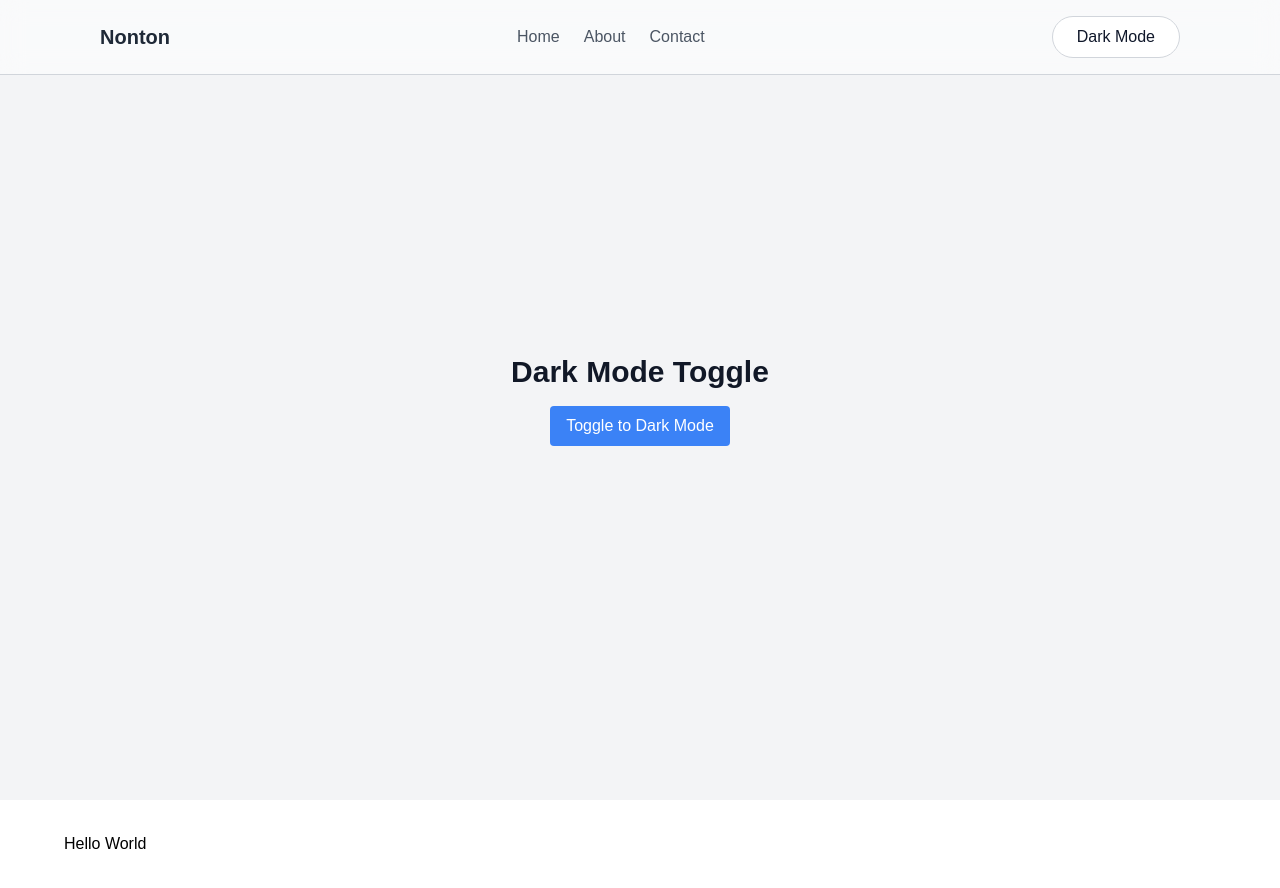
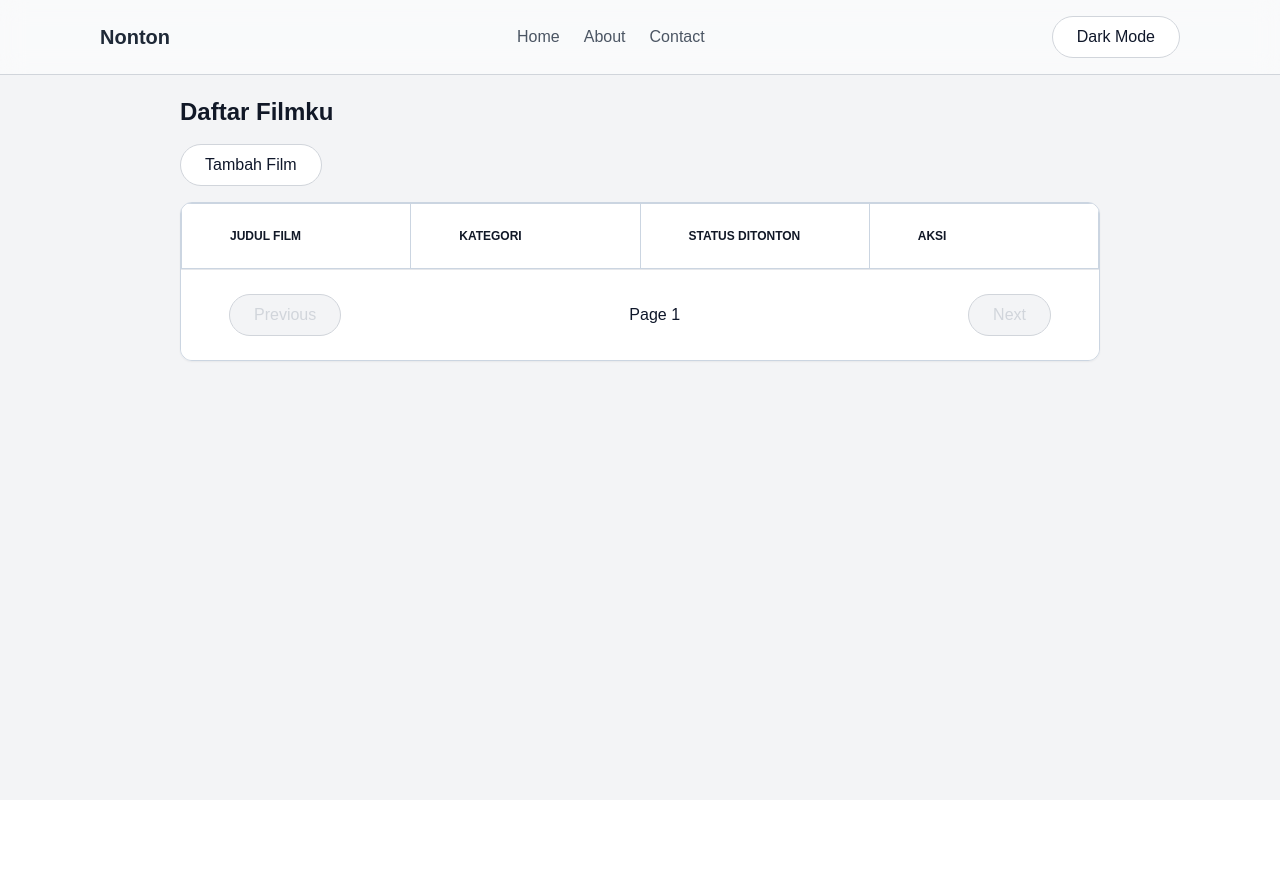
Before and after one commit to azrappp/aksa-intern-app, a React (Vite) app: page / in a window 1280 px wide. Shown: the top 888 px of the page. After the commit the page ends 800 px from the top, so only its background shows below. Built offline with nearby package versions, Linux system fonts and the light colour scheme; a web font is replaced by a local one.

Commit message:
feat: CRUD list movie using localstorage

```diff
--- a/package.json
+++ b/package.json
@@ -11,6 +11,7 @@
   },
   "dependencies": {
     "@headlessui/react": "^2.2.0",
+    "@tanstack/react-table": "^8.20.6",
     "bcryptjs": "^2.4.3",
     "jsonwebtoken": "^9.0.2",
     "react": "^18.3.1",
--- a/src/HomePage.jsx
+++ b/src/HomePage.jsx
@@ -1,10 +1,10 @@
 import DefaultLayout from "./layouts/DefaultLayout";
-
+import MovieList from "./pages/MovieList";
 const HomePage = () => {
   return (
     <>
       <DefaultLayout>
-        <p>Hello World</p>
+        <MovieList></MovieList>
       </DefaultLayout>
     </>
   );
--- /dev/null
+++ b/src/components/Modal.jsx
@@ -0,0 +1,62 @@
+import {
+  Dialog,
+  DialogBackdrop,
+  DialogPanel,
+  DialogTitle,
+} from "@headlessui/react";
+import clsx from "clsx";
+import PropTypes from "prop-types";
+
+const Modal = ({
+  children,
+  title,
+  description,
+  open = false,
+  onClose,
+  ...props
+}) => {
+  return (
+    <>
+      <Dialog
+        open={open}
+        as="div"
+        className="relative z-10 focus:outline-none"
+        onClose={onClose}
+        {...props}
+      >
+        <DialogBackdrop className="fixed inset-0 bg-black/50 backdrop-blur-sm" />
+        <div className="fixed inset-0 z-10 w-screen overflow-y-auto">
+          <div className="flex min-h-full items-center justify-center p-4">
+            <DialogPanel
+              transition
+              className={clsx(
+                "w-full max-w-2xl rounded-xl p-6",
+                "bg-white text-slate-900", // Default light mode styles
+                "dark:bg-slate-800 dark:text-slate-100", // Dark mode styles
+                "duration-150 ease-out data-[closed]:transform-[scale(95%)] data-[closed]:opacity-0",
+              )}
+            >
+              <DialogTitle as="h1" className="text-3xl font-semibold">
+                {title}
+              </DialogTitle>
+              <p className="mt-2 text-sm text-slate-400 dark:text-slate-300">
+                {description}
+              </p>
+              <div className="mt-4">{children}</div>
+            </DialogPanel>
+          </div>
+        </div>
+      </Dialog>
+    </>
+  );
+};
+
+Modal.propTypes = {
+  title: PropTypes.string.isRequired,
+  description: PropTypes.string.isRequired,
+  open: PropTypes.bool,
+  onClose: PropTypes.func.isRequired,
+  children: PropTypes.node.isRequired,
+};
+
+export default Modal;
--- a/src/components/Table.jsx
+++ b/src/components/Table.jsx
@@ -43,7 +43,7 @@ const Table = React.memo(
     });
 
     return (
-      <div className="my-4 border border-slate-300 border-none rounded-xl overflow-clip shadow-sm">
+      <div className="my-4 border border-slate-300 dark:border-slate-700 rounded-xl overflow-clip shadow-sm">
         <div className="overflow-x-auto">
           <table className="w-full min-w-min items-center border-collapse table-fixed">
             <thead className="min-w-min">
@@ -56,7 +56,7 @@ const Table = React.memo(
                         width:
                           header.getSize() !== 150 ? header.getSize() : "auto",
                       }}
-                      className="min-w-max px-12 align-middle border border-none py-6 text-xs uppercase border-t-0 border-l-0 border-r-0 whitespace-nowrap font-semibold text-left bg-white text-slate-400 border-slate-300"
+                      className="min-w-max px-12 align-middle border py-6 text-xs uppercase whitespace-nowrap font-semibold text-left bg-white dark:bg-slate-900 dark:text-slate-300 border-slate-300 dark:border-slate-700"
                     >
                       {flexRender(
                         header.column.columnDef.header,
@@ -74,7 +74,7 @@ const Table = React.memo(
                     <td
                       key={cell.id}
                       style={{ width: cell.column.getSize() }}
-                      className="min-w-max border-t-0 px-12 align-middle border-l-0 border-r-0 text-sm whitespace-nowrap py-6 text-slate-500 bg-white"
+                      className="min-w-max border-t-0 px-12 align-middle border-l-0 border-r-0 text-sm whitespace-nowrap py-6 text-slate-500 bg-white dark:bg-slate-900 dark:text-slate-400 dark:border-slate-700"
                     >
                       {flexRender(
                         cell.column.columnDef.cell,
@@ -87,7 +87,7 @@ const Table = React.memo(
             </tbody>
           </table>
           {enablePagination && (
-            <div className="flex justify-between items-center bg-white px-12 py-6 border-t">
+            <div className="flex justify-between items-center bg-white dark:bg-slate-900 px-12 py-6 border-t dark:border-slate-700">
               <Button
                 variant="outline"
                 onClick={() => {
@@ -97,7 +97,7 @@ const Table = React.memo(
               >
                 Previous
               </Button>
-              <span className="text-slate-900">
+              <span className="text-slate-900 dark:text-slate-300">
                 Page {table.getState().pagination.pageIndex + 1}
               </span>
               <Button
--- a/src/layouts/DefaultLayout.jsx
+++ b/src/layouts/DefaultLayout.jsx
@@ -6,24 +6,15 @@ const DefaultLayout = ({ children }) => {
   const { theme, toggleTheme } = useTheme(); // Gunakan hook
 
   return (
-    <div className="flex min-h-screen">
+    <div className="flex min-h-screen justify-center bg-gray-100 dark:bg-gray-900 text-gray-900 dark:text-gray-100">
       {/* Main Content */}
       <div className="flex-1 flex flex-col">
         {/* Navbar */}
         <Navbar theme={theme} toggleTheme={toggleTheme} />
         {/* Body */}
-        <div className="min-h-screen flex items-center justify-center bg-gray-100 dark:bg-gray-900 text-gray-900 dark:text-gray-100">
-          <div className="text-center">
-            <h1 className="text-3xl font-bold mb-4">Dark Mode Toggle</h1>
-            <button
-              onClick={toggleTheme}
-              className="px-4 py-2 rounded bg-blue-500 text-white hover:bg-blue-600 dark:bg-blue-700 dark:hover:bg-blue-800"
-            >
-              Toggle to {theme === "dark" ? "Light" : "Dark"} Mode
-            </button>
-          </div>
-        </div>
-        <main className="flex-1 p-16 pt-8">{children}</main>
+        <main className="mx-auto  p-16 pt-20 w-[1080px] justify-center flex items-center">
+          {children}
+        </main>
       </div>
     </div>
   );
--- /dev/null
+++ b/src/pages/MovieList.jsx
@@ -0,0 +1,184 @@
+import React, { useState, useEffect } from "react";
+import Table from "../components/Table";
+import Modal from "../components/Modal";
+import Button from "../components/Button";
+import Input from "../components/Input";
+
+const MovieList = () => {
+  const [movies, setMovies] = useState([]);
+  const [pageIndex, setPageIndex] = useState(0);
+  const [pageSize, setPageSize] = useState(5);
+  const [hasMoreData, setHasMoreData] = useState(true);
+  const [isModalOpen, setIsModalOpen] = useState(false);
+  const [isEditMode, setIsEditMode] = useState(false); // Menambah state untuk mode edit
+  const [currentMovie, setCurrentMovie] = useState(null); // State untuk data yang sedang diedit
+  const [newMovie, setNewMovie] = useState({
+    title: "",
+    category: "film",
+    watched: false,
+  });
+  const deleteMovie = (movieToDelete) => {
+    const updatedMovies = movies.filter((movie) => movie !== movieToDelete);
+    setMovies(updatedMovies);
+    localStorage.setItem("movies", JSON.stringify(updatedMovies));
+  };
+  const columnsDef = [
+    {
+      header: "Judul Film",
+      accessorKey: "title",
+    },
+    {
+      header: "Kategori",
+      accessorKey: "category",
+    },
+    {
+      header: "Status Ditonton",
+      accessorKey: "watched",
+      cell: (info) => (info.getValue() ? "Sudah Ditonton" : "Belum Ditonton"),
+    },
+    {
+      header: "Aksi",
+      cell: ({ row }) => (
+        <div>
+          <Button onClick={() => handleEdit(row.original)}>Edit</Button>
+          <Button onClick={() => deleteMovie(row.original)}>Hapus</Button>
+        </div>
+      ),
+    },
+  ];
+
+  useEffect(() => {
+    const storedMovies = JSON.parse(localStorage.getItem("movies")) || [];
+    setMovies(storedMovies);
+  }, []);
+
+  const addMovie = () => {
+    const updatedMovies = [...movies, newMovie];
+    setMovies(updatedMovies);
+    localStorage.setItem("movies", JSON.stringify(updatedMovies));
+    setIsModalOpen(false);
+    setNewMovie({ title: "", category: "film", watched: false });
+  };
+
+  const updateMovie = () => {
+    const updatedMovies = movies.map((movie) =>
+      movie === currentMovie ? { ...newMovie } : movie,
+    );
+    setMovies(updatedMovies);
+    localStorage.setItem("movies", JSON.stringify(updatedMovies));
+    setIsModalOpen(false);
+    setCurrentMovie(null);
+    setNewMovie({ title: "", category: "film", watched: false });
+  };
+
+  const handleEdit = (movie) => {
+    setCurrentMovie(movie);
+    setNewMovie(movie);
+    setIsEditMode(true);
+    setIsModalOpen(true);
+  };
+
+  useEffect(() => {
+    setHasMoreData(movies.length > (pageIndex + 1) * pageSize);
+  }, [movies, pageIndex, pageSize]);
+
+  return (
+    <div className="p-4">
+      <h1 className="text-2xl font-bold mb-4">Daftar Filmku</h1>
+
+      <Button
+        onClick={() => {
+          setIsEditMode(false);
+          setIsModalOpen(true);
+        }}
+      >
+        Tambah Film
+      </Button>
+
+      <Table
+        data={movies.slice(pageIndex * pageSize, (pageIndex + 1) * pageSize)}
+        columnsDef={columnsDef}
+        pageIndex={pageIndex}
+        pageSize={pageSize}
+        hasMoreData={hasMoreData}
+        setPageIndex={setPageIndex}
+        setPageSize={setPageSize}
+      />
+
+      <Modal
+        open={isModalOpen}
+        onClose={() => setIsModalOpen(false)}
+        title={isEditMode ? "Edit Film" : "Tambah Film"}
+        description={
+          isEditMode
+            ? "Edit detail film yang dipilih."
+            : "Isi detail film baru."
+        }
+      >
+        <form
+          onSubmit={(e) => {
+            e.preventDefault();
+            isEditMode ? updateMovie() : addMovie();
+          }}
+        >
+          <div className="mb-4">
+            <label className="block text-sm font-medium text-slate-700 dark:text-slate-300">
+              Judul Film
+            </label>
+
+            <Input
+              type="text"
+              value={newMovie.title}
+              onChange={(e) =>
+                setNewMovie({ ...newMovie, title: e.target.value })
+              }
+              required
+              className="mt-2 p-2 w-full border rounded-lg bg-gray-100 text-gray-900 placeholder-gray-400 dark:bg-gray-900 dark:text-gray-100 dark:placeholder-gray-500 dark:border-gray-600 focus:ring-blue-500 focus:border-blue-500"
+              placeholder="Masukkan judul film"
+            />
+          </div>
+
+          <div className="mb-4">
+            <label className="block text-sm font-medium text-slate-700 dark:text-slate-300">
+              Kategori
+            </label>
+
+            <select
+              value={newMovie.category}
+              onChange={(e) =>
+                setNewMovie({ ...newMovie, category: e.target.value })
+              }
+              className="mt-2 p-2 w-full border rounded-lg bg-gray-100 text-gray-900 dark:bg-gray-700 dark:text-gray-100 dark:border-gray-600 focus:ring-blue-500 focus:border-blue-500"
+            >
+              <option value="film">Film</option>
+              <option value="serial tv">Serial TV</option>
+              <option value="anime">Anime</option>
+            </select>
+          </div>
+
+          <div className="mb-4">
+            <label className="block text-sm font-medium text-slate-700 dark:text-slate-300">
+              Status Ditonton
+            </label>
+            <label className="inline-flex items-center mt-2">
+              <Input
+                type="checkbox"
+                checked={newMovie.watched}
+                onChange={() =>
+                  setNewMovie({ ...newMovie, watched: !newMovie.watched })
+                }
+              />
+              <span className="text-slate-700">Sudah Ditonton</span>
+            </label>
+          </div>
+
+          <Button type="submit">
+            {isEditMode ? "Simpan Perubahan" : "Tambah Film"}
+          </Button>
+        </form>
+      </Modal>
+    </div>
+  );
+};
+
+export default MovieList;
```
Also changed, not shown: src/components/Input.jsx (+8 -5 lines), 2 other files (tests, documents, lock files or other folders).
